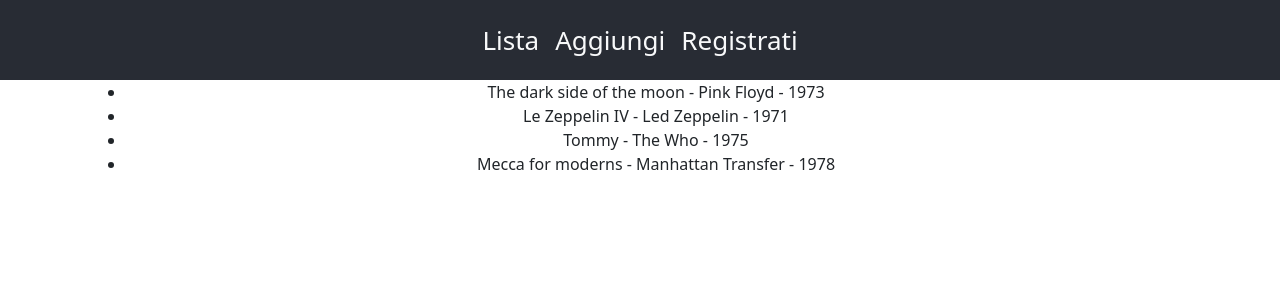
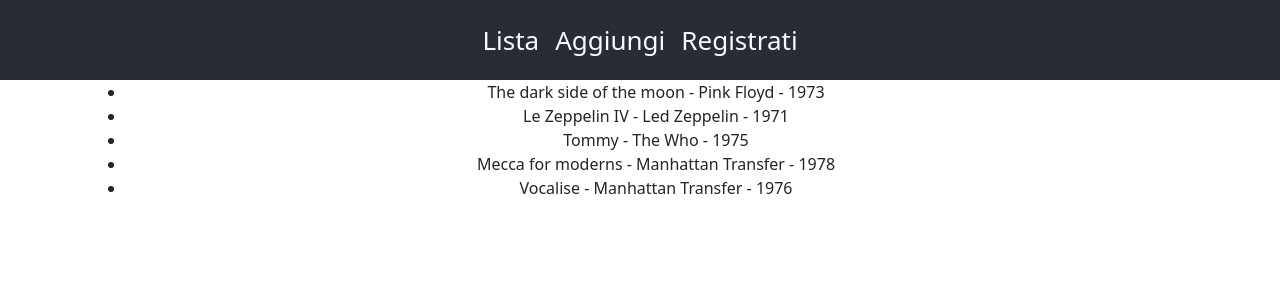
Before and after one commit to dadegi/FS0623-repo, a React (Create React App) app in the folder Sett3/Giorno3/jsonserver/: page / in a window 1280 px wide. Shown: the top 300 px of the page. Built offline with nearby package versions, Linux system fonts and the light colour scheme; data requests are answered from the project's data file.

Commit message:
Codice esempio json-server-auth

```diff
--- a/Sett3/Giorno3/jsonserver/db.json
+++ b/Sett3/Giorno3/jsonserver/db.json
@@ -39,6 +39,12 @@
       "autore": "Manhattan Transfer",
       "anno": "1978",
       "id": 4
+    },
+    {
+      "titolo": "Vocalise",
+      "autore": "Manhattan Transfer",
+      "anno": "1976",
+      "id": 5
     }
   ]
 }
--- a/Sett3/Giorno3/jsonserver/src/components/AggiungiDisco.jsx
+++ b/Sett3/Giorno3/jsonserver/src/components/AggiungiDisco.jsx
@@ -1,6 +1,7 @@
 import { useState } from 'react';
 import { useNavigate } from 'react-router-dom';
 import axios from 'axios';
+import miaVariabile from '../variables/variables';
 
 const AggiungiDisco = () => {
 	const navigate = useNavigate();
@@ -27,12 +28,13 @@ const AggiungiDisco = () => {
 			anno: data.anno,
 		};
 		axios
-			.post('http://localhost:3002/dbprova', dataDisco)
+			.post(miaVariabile.apiUrl + 'dbprova', dataDisco)
 			.then(response => {
 				console.log(response.status);
-			}).catch(error => {
-                console.log(error);
-            });
+			})
+			.catch(error => {
+				console.log(error);
+			});
 		navigate('/');
 	};
 
--- a/Sett3/Giorno3/jsonserver/src/components/Main.jsx
+++ b/Sett3/Giorno3/jsonserver/src/components/Main.jsx
@@ -2,6 +2,7 @@ import axios from "axios";
 import { useState, useEffect } from "react";
 import { Container } from "react-bootstrap";
 import SingleData from "./SingleData";
+import miaVariabile from '../variables/variables';
 
 const Main = () => {
     const [myData, setMyData] = useState([]);
@@ -11,7 +12,7 @@ const Main = () => {
     }, []);
 
     const getData = () => {
-        axios.get('http://localhost:3002/dbprova').then(response => {
+        axios.get(miaVariabile.apiUrl + 'dbprova').then(response => {
             setMyData(response.data);
         });
     };
--- a/Sett3/Giorno3/jsonserver/src/components/Register.jsx
+++ b/Sett3/Giorno3/jsonserver/src/components/Register.jsx
@@ -1,6 +1,7 @@
 import { useState } from 'react';
 import { useNavigate } from 'react-router-dom';
 import axios from 'axios';
+import miaVariabile from '../variables/variables';
 
 const Register = () => {
 	const navigate = useNavigate();
@@ -29,7 +30,7 @@ const Register = () => {
 			cognome: data.cognome,
 		};
 		axios
-			.post('http://localhost:3002/register', userData)
+			.post(miaVariabile.apiUrl + 'register', userData)
 			.then(response => {
 				console.log(response.status);
 			})
--- /dev/null
+++ b/Sett3/Giorno3/jsonserver/src/variables/variables.js
@@ -0,0 +1,5 @@
+const Variabili = {
+    apiUrl: 'http://localhost:3002/'
+}
+
+export default Variabili;
```
